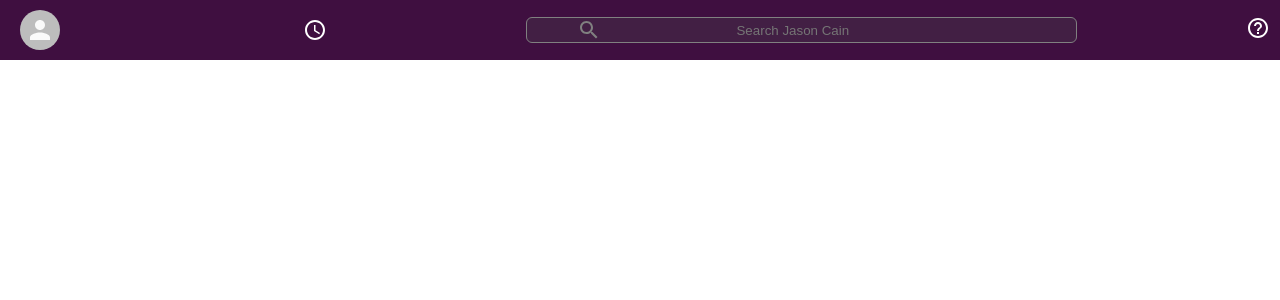
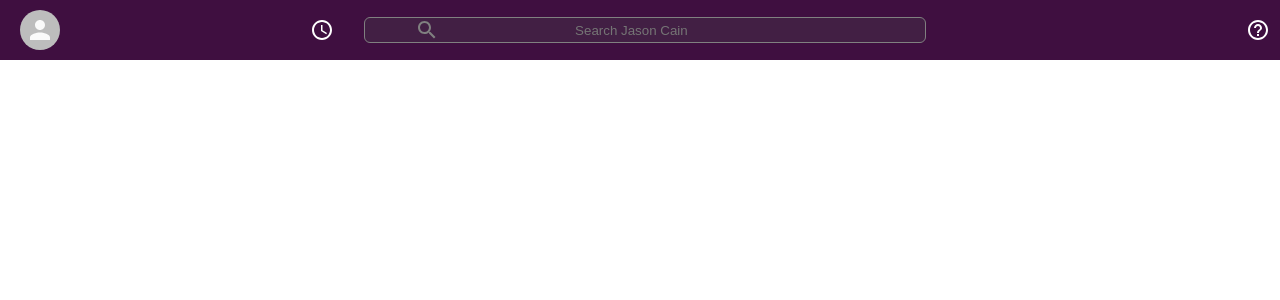
Before and after one commit to cainjason/slack-clone-v1, a React (Create React App) app: page / in a window 1280 px wide. Shown: the top 300 px of the page. Built offline with nearby package versions, Linux system fonts and the light colour scheme.

Commit message:
Chore: fixed header right

```diff
--- a/src/components/Header.js
+++ b/src/components/Header.js
@@ -90,5 +90,13 @@ const HeaderSearch = styled.div`
 `
 
 const HeaderRight = styled.div`
+  flex: 0.3;
+  display: flex;
+  align-items: flex-end;
   padding-right: 10px;
+
+  > .MuiSvgIcon-root {
+    margin-left: auto;
+    margin-right: 20px:
+  }
 `
```
